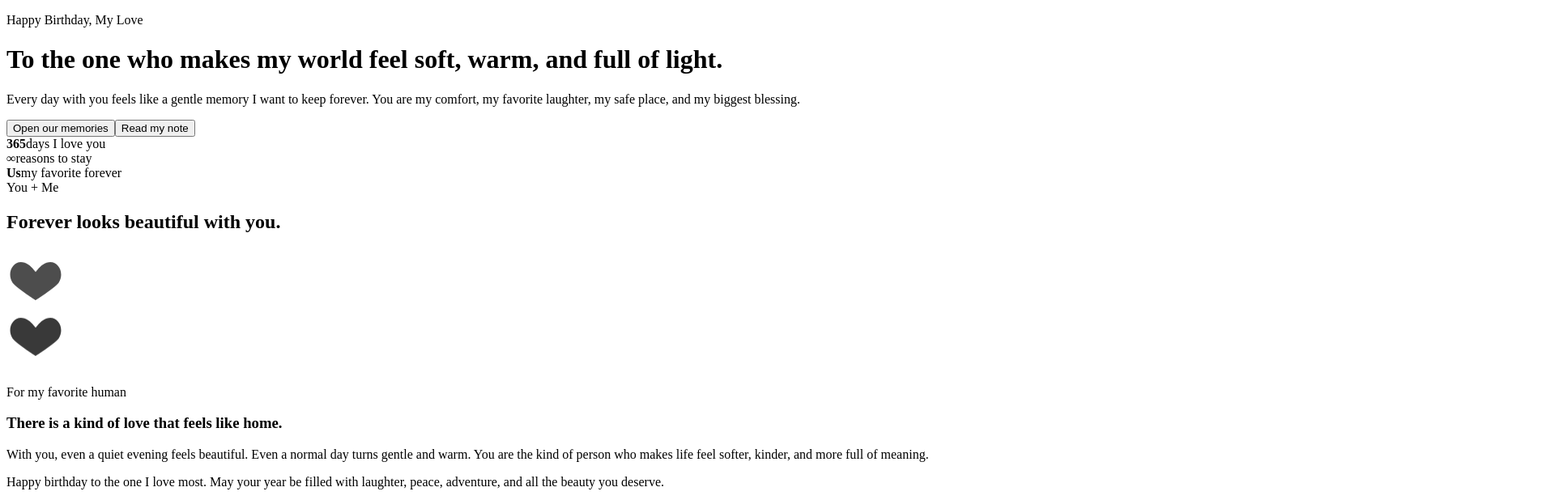
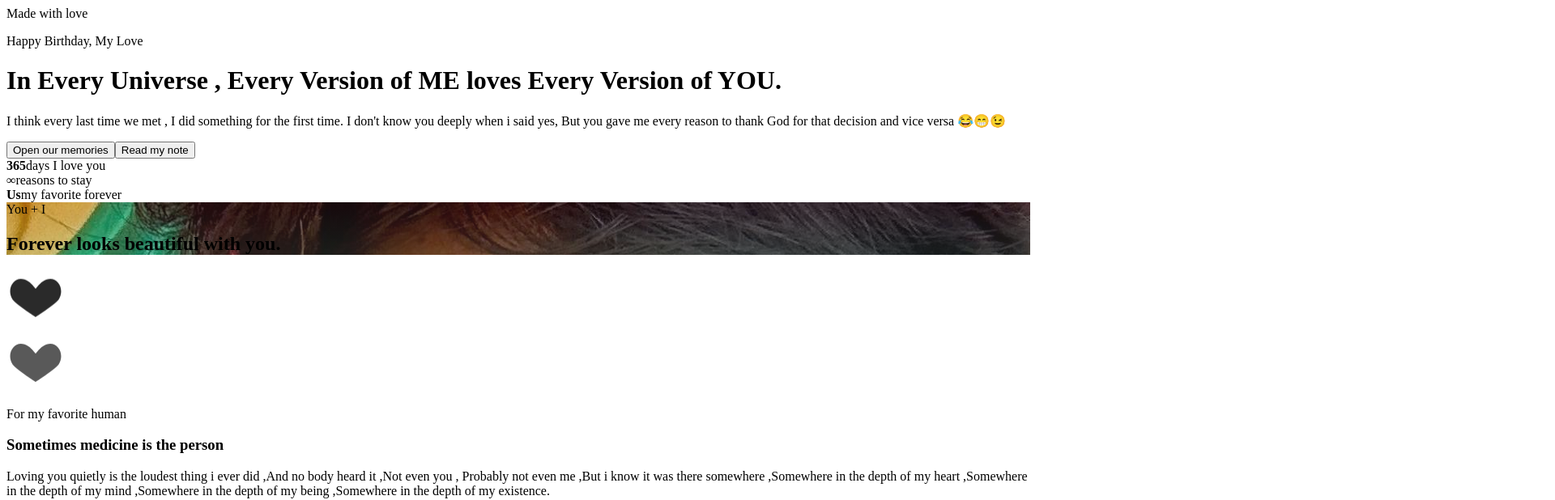
Before and after one commit to Hema-dev27/Hems, a React (Vite) app: page / in a window 1280 px wide. Shown: the top 618 px of the page at 81% size, 1920 px wide, since content can reach past the window. Built offline with nearby package versions, Linux system fonts and the light colour scheme; the HTML template or start-up script is replaced by a standard one.

Commit message:
Initial changes

```diff
--- a/src/App.jsx
+++ b/src/App.jsx
@@ -12,10 +12,10 @@ const reasons = [
 ]
 
 const favoriteMoments = [
-  { title: 'The first time we clicked', detail: 'Like two pieces of a quiet, beautiful story finally meeting.' },
-  { title: 'Our laughter', detail: 'The kind that softens the world and turns small moments into memories.' },
-  { title: 'Our calm dates', detail: 'The simple times were the ones that stayed with me the longest.' },
-  { title: 'Every little “us” moment', detail: 'Because love is not just big gestures — it is the feeling of being chosen.' }
+  { title: 'The first time we clicked', detail: 'Like two pieces of a quiet, beautiful story finally meeting.', image: '/media/us.jpg' },
+  { title: 'Our laughter', detail: 'The kind that softens the world and turns small moments into memories.', image: '/media/us.jpg' },
+  { title: 'Our calm dates', detail: 'The simple times were the ones that stayed with me the longest.', image: '/media/us.jpg' },
+  { title: 'Every little “us” moment', detail: 'Because love is not just big gestures — it is the feeling of being chosen.', image: '/media/us.jpg' }
 ]
 
 function HeartSvg() {
@@ -53,6 +53,7 @@ export default function App() {
       <div className="sparkles" aria-hidden="true" />
 
       <header className="hero section-shell">
+        <div className="floating-tag">Made with love</div>
         <motion.div
           className="hero-copy"
           initial={{ opacity: 0, y: 24 }}
@@ -62,10 +63,9 @@ export default function App() {
           style={{ transformStyle: 'preserve-3d' }}
         >
           <p className="eyebrow">Happy Birthday, My Love</p>
-          <h1>To the one who makes my world feel soft, warm, and full of light.</h1>
+          <h1>In Every Universe , Every Version of ME loves Every Version of YOU.</h1>
           <p className="lead">
-            Every day with you feels like a gentle memory I want to keep forever. You are my comfort,
-            my favorite laughter, my safe place, and my biggest blessing.
+            I think every last time we met , I did something for the first time. I don't know you deeply when i said yes, But you gave me every reason to thank God for that decision and vice versa 😂😁😉
           </p>
 
           <div className="hero-actions">
@@ -99,8 +99,11 @@ export default function App() {
         >
           <div className="photo-frame">
             <div className="frame-glow" />
-            <div className="portrait-card">
-              <span className="portrait-badge">You + Me</span>
+            <div
+              className="portrait-card"
+              style={{ backgroundImage: "linear-gradient(180deg, rgba(138, 61, 75, 0.15), rgba(127, 157, 138, 0.18)), url('/media/us.jpg')" }}
+            >
+              <span className="portrait-badge">You + I</span>
               <h2>Forever looks beautiful with you.</h2>
             </div>
           </div>
@@ -118,14 +121,13 @@ export default function App() {
         <section className="story-grid section-shell">
           <article className="message-card">
             <p className="eyebrow soft">For my favorite human</p>
-            <h3>There is a kind of love that feels like home.</h3>
+            <h3>Sometimes medicine is the person</h3>
             <p>
-              With you, even a quiet evening feels beautiful. Even a normal day turns gentle and warm. You are the kind of person
-              who makes life feel softer, kinder, and more full of meaning.
+              Loving you quietly is the loudest thing i ever did ,And no body heard it ,Not even you ,
+              Probably not even me ,But i know it was there somewhere ,Somewhere in the depth of my heart ,Somewhere in the depth of my mind ,Somewhere in the depth of my being ,Somewhere in the depth of my existence.
             </p>
             <p>
-              Happy birthday to the one I love most. May your year be filled with laughter, peace, adventure, and all the beauty you
-              deserve.
+              Every minute i spent with you is tattooed in my brain
             </p>
           </article>
 
@@ -148,6 +150,7 @@ export default function App() {
           <div className="moments-grid">
             {favoriteMoments.map((moment) => (
               <div className="moment-card" key={moment.title}>
+                <img className="moment-image" src={moment.image} alt={moment.title} />
                 <span>{moment.title}</span>
                 <p>{moment.detail}</p>
               </div>
--- a/src/media.js
+++ b/src/media.js
@@ -1,7 +1,7 @@
 // manifest of user media stored in /public/media or added via the in-app uploader (temporary)
 // Edit this list to include your own files (filenames under public/media)
 const initialMedia = [
-  { id: 'img-1', type: 'image', src: '/media/sample1.jpg', title: 'Us - park' },
+  { id: 'img-1', type: 'image', src: '/media/us.jpg', title: 'Us - park' },
   { id: 'img-2', type: 'image', src: '/media/sample2.jpg', title: 'Green evening' },
   { id: 'vid-1', type: 'video', src: '/media/clip1.mp4', title: 'Our moment' },
   { id: 'aud-1', type: 'audio', src: '/media/song1.mp3', title: 'Birthday song' }
--- a/src/styles.css
+++ b/src/styles.css
@@ -87,6 +87,24 @@ button {
   gap: 24px;
   padding: 34px;
   overflow: hidden;
+  position: relative;
+}
+
+.floating-tag {
+  position: absolute;
+  top: 18px;
+  right: 24px;
+  z-index: 3;
+  background: rgba(255,255,255,0.8);
+  border: 1px solid rgba(138, 61, 75, 0.08);
+  color: var(--rose-deep);
+  font-weight: 700;
+  letter-spacing: 0.12em;
+  text-transform: uppercase;
+  font-size: 0.68rem;
+  padding: 10px 14px;
+  border-radius: 999px;
+  box-shadow: 0 10px 18px rgba(138, 61, 75, 0.08);
 }
 
 .hero-copy {
@@ -104,6 +122,20 @@ button {
   inset: 10px;
   border-radius: 24px;
   border: 1px solid rgba(255,255,255,0.7);
+  pointer-events: none;
+}
+
+.message-card::after,
+.moment-card::after,
+.gallery::after {
+  content: '';
+  position: absolute;
+  width: 120px;
+  height: 120px;
+  right: -18px;
+  bottom: -18px;
+  border-radius: 50%;
+  background: radial-gradient(circle, rgba(184,109,115,0.12), transparent 70%);
   pointer-events: none;
 }
 
@@ -244,6 +276,7 @@ button {
   background:
     linear-gradient(180deg, rgba(138, 61, 75, 0.15), rgba(127, 157, 138, 0.18)),
     url('https://images.unsplash.com/photo-1524504388940-b1c1722653e1?auto=format&fit=crop&w=900&q=80') center/cover no-repeat;
+  background-position: center 1%;
   display: flex;
   align-items: flex-end;
   justify-content: flex-start;
@@ -313,10 +346,10 @@ button {
 }
 
 .message-card, .reasons-card, .moment-card, .letter, .letter-form, .gallery {
-  background: rgba(255, 255, 255, 0.72);
+  background: linear-gradient(135deg, rgba(255,255,255,0.8), rgba(255,255,255,0.62));
   border: 1px solid rgba(138, 61, 75, 0.08);
   border-radius: 28px;
-  box-shadow: 0 12px 30px rgba(65, 52, 50, 0.05);
+  box-shadow: 0 12px 30px rgba(65, 52, 50, 0.05), inset 0 1px 0 rgba(255,255,255,0.9);
   transform: translateZ(18px);
   transition: transform 0.25s ease, box-shadow 0.25s ease;
 }
@@ -327,25 +360,37 @@ button {
 }
 
 .message-card {
-  padding: 26px 24px;
+  padding: 30px 28px;
+  position: relative;
+  overflow: hidden;
 }
 
 .message-card h3 {
-  margin: 16px 0 14px;
+  margin: 18px 0 18px;
   font-family: Georgia, serif;
   color: var(--rose-deep);
-  font-size: clamp(1.8rem, 2vw, 2.6rem);
+  font-size: clamp(1.8rem, 2vw, 2.8rem);
   line-height: 1.1;
+  letter-spacing: -0.03em;
 }
 
 .message-card p {
-  margin: 0 0 14px;
-  line-height: 1.8;
+  margin: 0 0 16px;
+  line-height: 1.9;
   color: var(--muted);
+  font-size: 1.03rem;
+  letter-spacing: 0.01em;
+}
+
+.message-card p:last-child {
+  margin-bottom: 0;
+  font-weight: 600;
+  color: var(--rose-deep);
 }
 
 .reasons-card {
-  padding: 26px 20px;
+  padding: 28px 22px;
+  position: relative;
 }
 
 .reasons-card ul {
@@ -394,13 +439,23 @@ button {
 }
 
 .moment-card {
-  padding: 18px 18px 16px;
+  padding: 14px 14px 16px;
   animation: floatCard 7s ease-in-out infinite alternate;
 }
 
 .moment-card:nth-child(2) { animation-delay: 0.5s; }
 .moment-card:nth-child(3) { animation-delay: 1s; }
 .moment-card:nth-child(4) { animation-delay: 1.5s; }
+
+.moment-image {
+  width: 100%;
+  height: 180px;
+  object-fit: cover;
+  object-position: center top;
+  border-radius: 16px;
+  display: block;
+  margin-bottom: 12px;
+}
 
 .moment-card span {
   display: inline-block;
@@ -584,6 +639,7 @@ button {
   width: 100%;
   height: 180px;
   object-fit: cover;
+  object-position: center top;
   border-radius: 12px;
 }
 
@@ -656,6 +712,7 @@ button {
   max-height: 70vh;
   border-radius: 18px;
   object-fit: contain;
+  object-position: center bottom;
   background: #f8f7f6;
 }
 
```
Also changed, not shown: public/media/us.jpg (renamed from IMG-20260629-WA0025.jpg), 7 other files (tests, documents, lock files or other folders).
